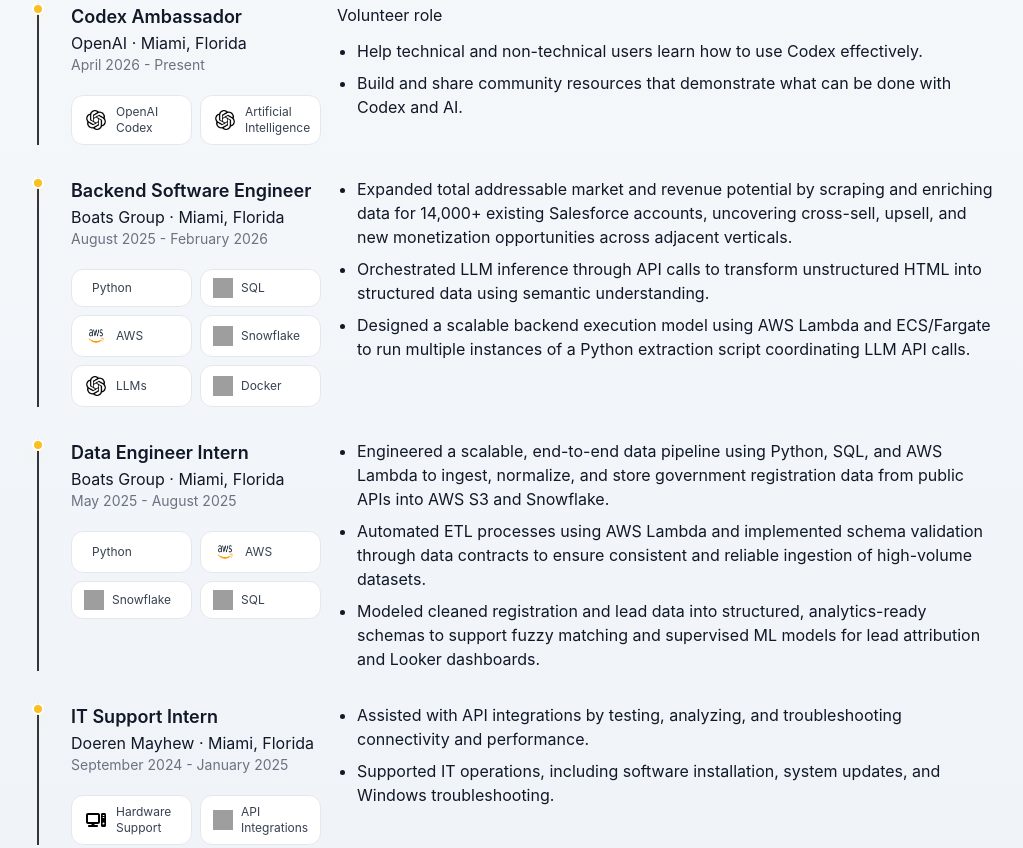
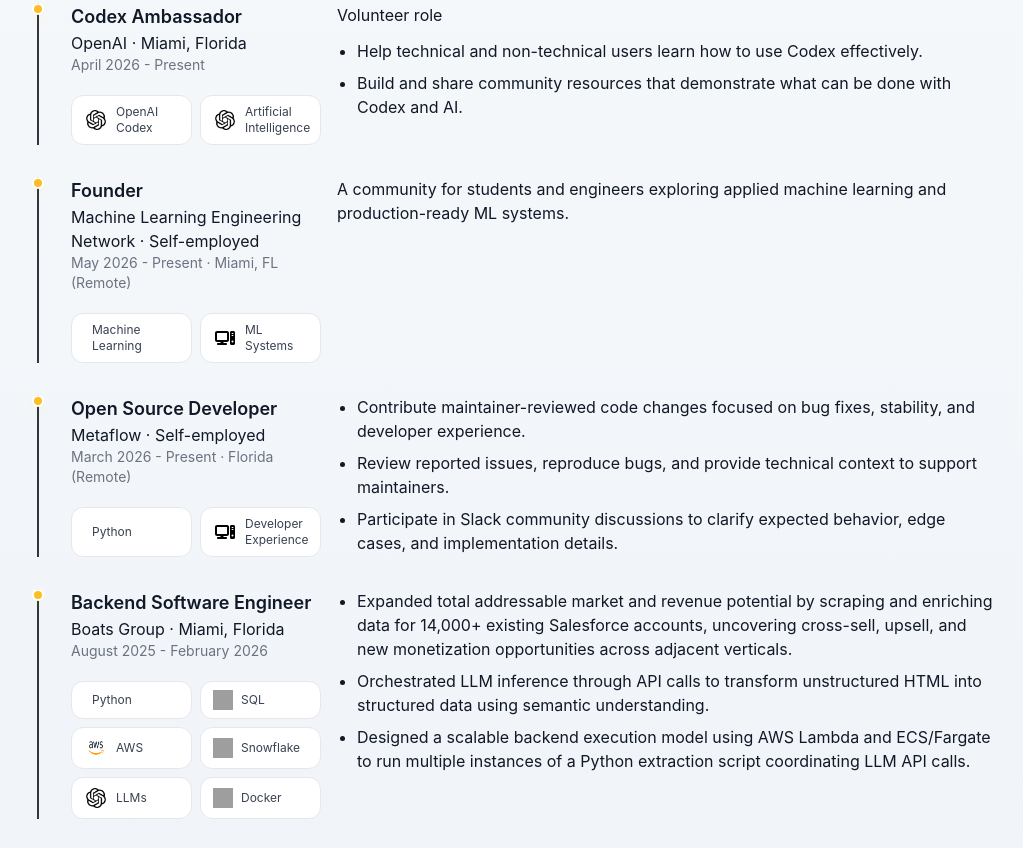
Before and after one commit to LuisJG8/personal_website, a website built with Vite: page index.html in a window 1280 px wide. Shown: the part 610-1458 px from the top of the page, without its empty margins (123-1146 px from the left). Built offline with nearby package versions, Linux system fonts and the light colour scheme; grey boxes are pictures that could not be loaded.

Commit message:
[codex] add experience entries (#10)
* add footer X aria label

* add experience entries

* address experience metadata feedback

---------

Co-authored-by: Luis Gonzalez <luisgonzalez@Mac.lan>

```diff
--- a/index.html
+++ b/index.html
@@ -168,6 +168,60 @@
           <div class="timeline-dot absolute -left-[7px] top-0"></div>
           <div class="grid md:grid-cols-[250px_1fr] gap-4">
             <div>
+              <h3 class="text-lg font-semibold text-accent-yellow">Founder</h3>
+              <p class="text-white">Machine Learning Engineering Network · Self-employed</p>
+              <p class="text-sm text-gray-500">May 2026 - Present · Miami, FL (Remote)</p>
+              <div class="tech-bento">
+                <div class="tech-tile">
+                  <span class="icon-[logos--python]" aria-hidden="true"></span>
+                  Machine Learning
+                </div>
+                <div class="tech-tile">
+                  <img src="/images/computer_desktop_logo.svg" alt="" aria-hidden="true" class="logo-contrast-strong">
+                  ML Systems
+                </div>
+              </div>
+            </div>
+            <div>
+              <p class="text-white">A community for students and engineers exploring applied machine learning and production-ready ML systems.</p>
+            </div>
+          </div>
+        </article>
+
+        <!-- Experience Item 2 -->
+        <article class="relative pl-8 border-l-2 border-dark-600">
+          <div class="timeline-dot absolute -left-[7px] top-0"></div>
+          <div class="grid md:grid-cols-[250px_1fr] gap-4">
+            <div>
+              <h3 class="text-lg font-semibold text-accent-yellow">Open Source Developer</h3>
+              <p class="text-white">Metaflow · Self-employed</p>
+              <p class="text-sm text-gray-500">March 2026 - Present · Florida (Remote)</p>
+              <div class="tech-bento">
+                <div class="tech-tile">
+                  <span class="icon-[logos--python]" aria-hidden="true"></span>
+                  Python
+                </div>
+                <div class="tech-tile">
+                  <img src="/images/computer_desktop_logo.svg" alt="" aria-hidden="true" class="logo-contrast-strong">
+                  Developer Experience
+                </div>
+              </div>
+            </div>
+            <div>
+              <ul class="text-white list-disc pl-5 space-y-2">
+                <li>Contribute maintainer-reviewed code changes focused on bug fixes, stability, and developer experience.</li>
+                <li>Review reported issues, reproduce bugs, and provide technical context to support maintainers.</li>
+                <li>Participate in Slack community discussions to clarify expected behavior, edge cases, and implementation details.</li>
+              </ul>
+            </div>
+          </div>
+        </article>
+
+        <!-- Experience Item 3 -->
+        <article class="relative pl-8 border-l-2 border-dark-600">
+          <div class="timeline-dot absolute -left-[7px] top-0"></div>
+          <div class="grid md:grid-cols-[250px_1fr] gap-4">
+            <div>
               <h3 class="text-lg font-semibold text-accent-yellow">Backend Software Engineer</h3>
               <p class="text-white">Boats Group · Miami, Florida</p>
               <p class="text-sm text-gray-500">August 2025 - February 2026</p>
@@ -208,7 +262,7 @@
           </div>
         </article>
 
-        <!-- Experience Item 2 -->
+        <!-- Experience Item 4 -->
         <article class="relative pl-8 border-l-2 border-dark-600">
           <div class="timeline-dot absolute -left-[7px] top-0"></div>
           <div class="grid md:grid-cols-[250px_1fr] gap-4">
@@ -245,7 +299,7 @@
           </div>
         </article>
 
-        <!-- Experience Item 3 -->
+        <!-- Experience Item 5 -->
         <article class="relative pl-8 border-l-2 border-dark-600">
           <div class="timeline-dot absolute -left-[7px] top-0"></div>
           <div class="grid md:grid-cols-[250px_1fr] gap-4">
@@ -605,7 +659,7 @@
               <path d="M20.447 20.452h-3.554v-5.569c0-1.328-.027-3.037-1.852-3.037-1.853 0-2.136 1.445-2.136 2.939v5.667H9.351V9h3.414v1.561h.046c.477-.9 1.637-1.85 3.37-1.85 3.601 0 4.267 2.37 4.267 5.455v6.286zM5.337 7.433c-1.144 0-2.063-.926-2.063-2.065 0-1.138.92-2.063 2.063-2.063 1.14 0 2.064.925 2.064 2.063 0 1.139-.925 2.065-2.064 2.065zm1.782 13.019H3.555V9h3.564v11.452zM22.225 0H1.771C.792 0 0 .774 0 1.729v20.542C0 23.227.792 24 1.771 24h20.451C23.2 24 24 23.227 24 22.271V1.729C24 .774 23.2 0 22.222 0h.003z"/>
             </svg>
           </a>
-          <a href="https://x.com/lglez828" target="_blank" rel="noopener noreferrer" class="text-gray-500 hover:text-white transition-colors">
+          <a href="https://x.com/lglez828" target="_blank" rel="noopener noreferrer" class="text-gray-500 hover:text-white transition-colors" aria-label="X">
             <svg class="w-5 h-5" fill="currentColor" viewBox="0 0 24 24">
               <path d="M18.244 2.25h3.308l-7.227 8.26 8.502 11.24H16.17l-5.214-6.817L4.99 21.75H1.68l7.73-8.835L1.254 2.25H8.08l4.713 6.231zm-1.161 17.52h1.833L7.084 4.126H5.117z"/>
             </svg>
```
